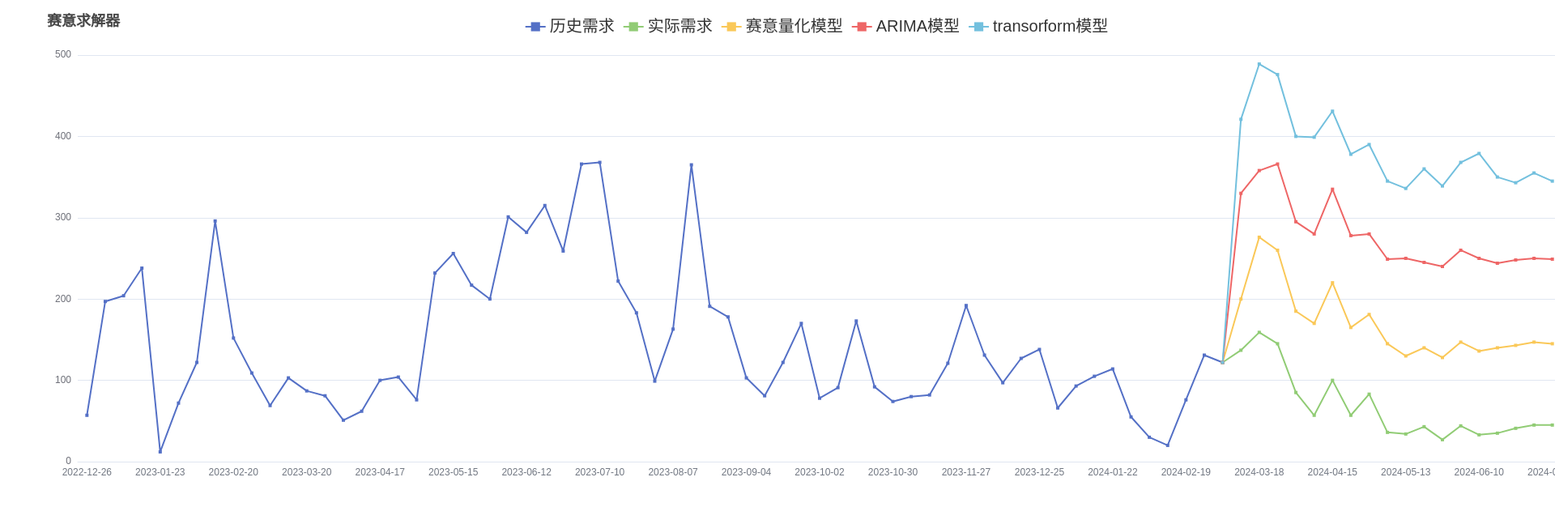
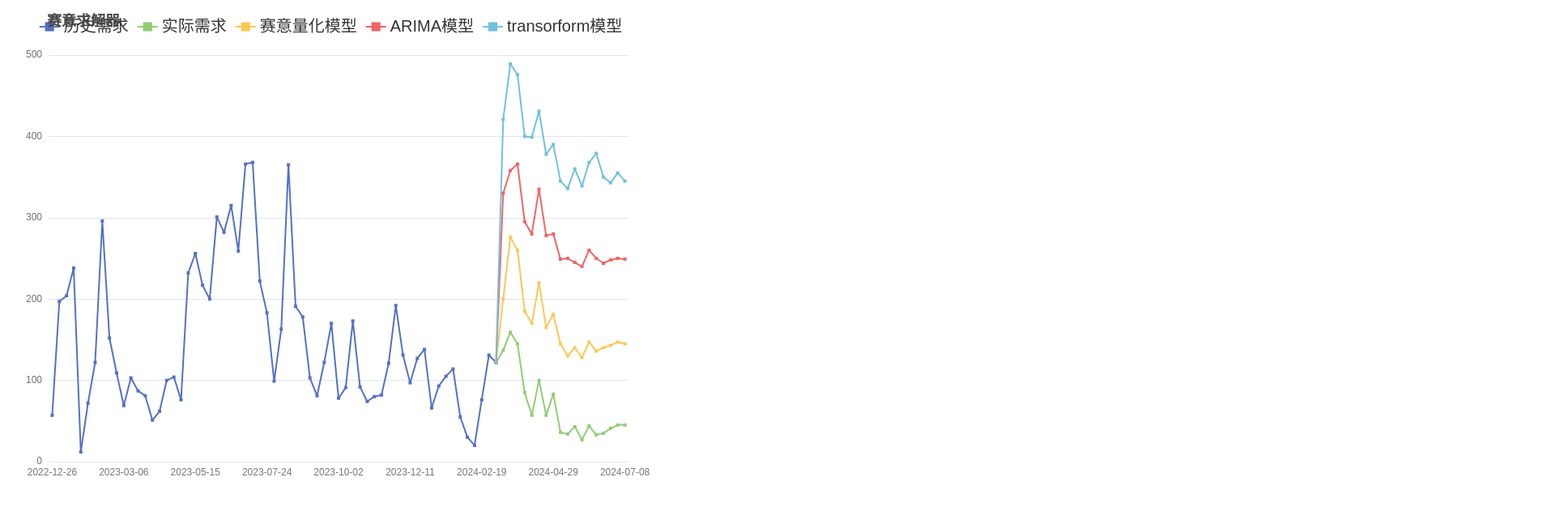
Before and after one commit to lyf-21/LYF, a plain HTML site: page index.html in a window 1280 px wide. Shown: the top 626 px of the page at 81% size, 1920 px wide, since content can reach past the window. Drawn offline with nearby package versions, Linux system fonts and the light colour scheme.

Commit message:
Update index.html

```diff
--- a/index.html
+++ b/index.html
@@ -7,7 +7,7 @@
     <script src="https://cdnjs.cloudflare.com/ajax/libs/xlsx/0.18.5/xlsx.full.min.js"></script>
 </head>
 <body>
-    <div id="main" style="width: 2000px;height:600px;"></div>
+    <div id="main" style="width: 800px;height:600px;"></div>
     <script src="main.js"></script>
 </body>
 </html>
```
